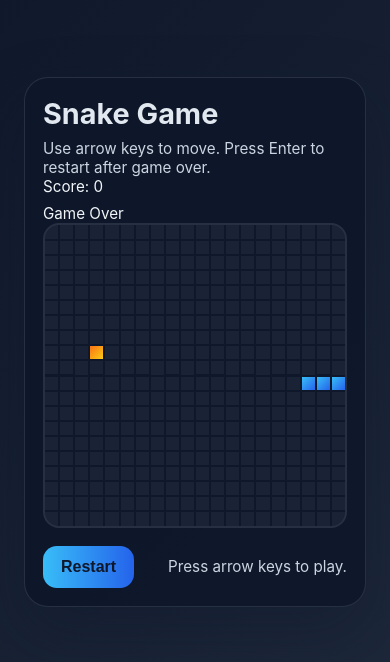
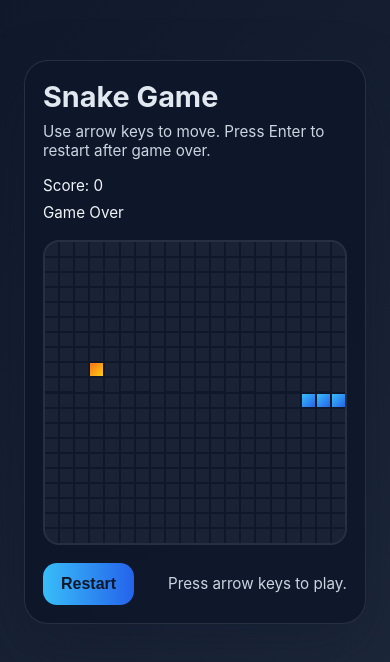
Before and after one commit to prasadsandaruwan69/test-docker, a React (Create React App) app: page / in a window 390 px wide. Shown: the part 104-766 px from the top of the page. Built offline with nearby package versions, Linux system fonts and the light colour scheme.

Commit message:
Enhance game header layout with flex properties for better responsiveness

```diff
--- a/src/App.css
+++ b/src/App.css
@@ -19,7 +19,11 @@
 }
 
 .game-header {
-
+  display: flex;
+  justify-content: space-between;
+  gap: 16px;
+  flex-wrap: wrap;
+  margin-bottom: 18px;
 }
 
 .game-header h1 {
```
